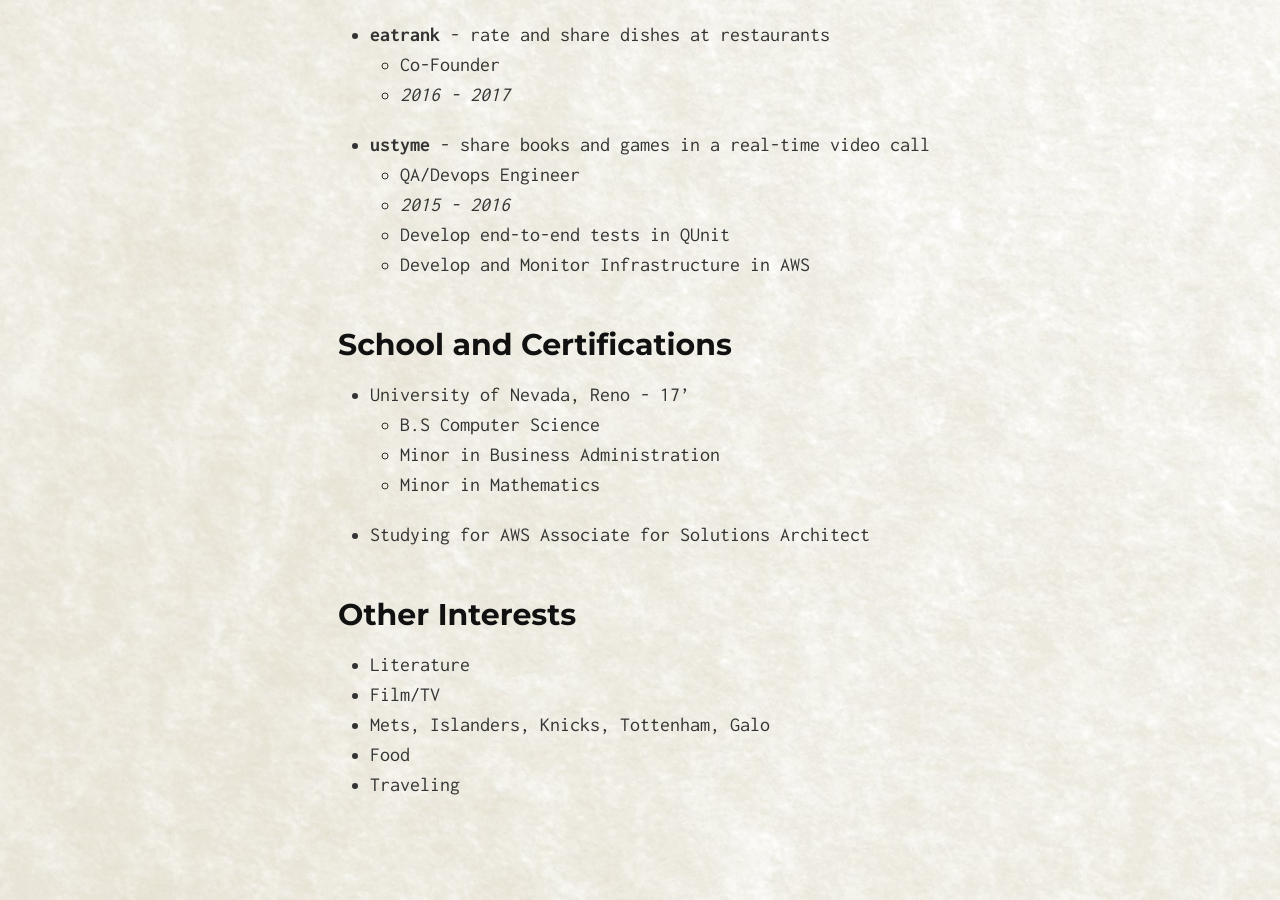
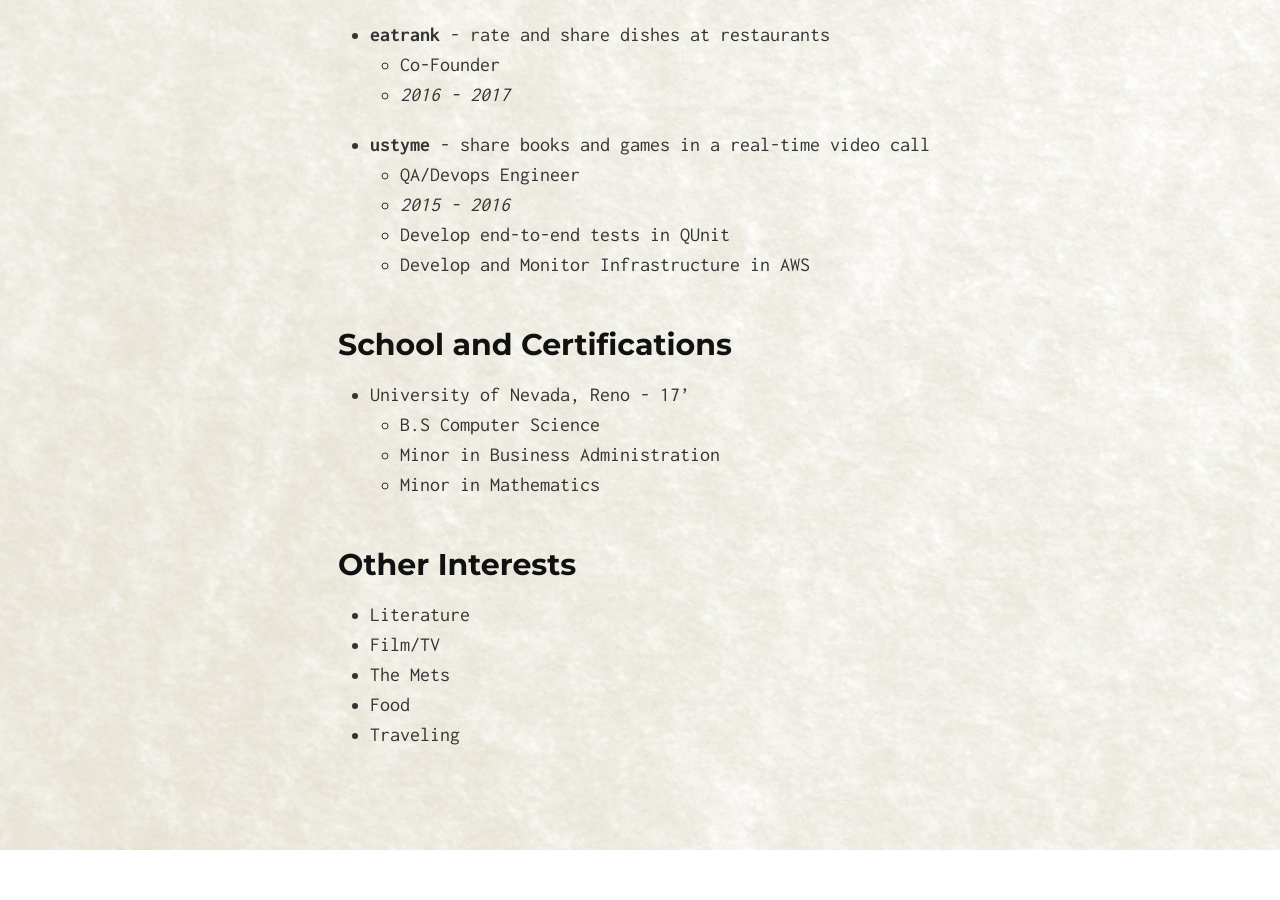
Before and after one commit to bennicholes/bennicholes.github.io, a Jekyll site: the page built from index.md, in a window 1280 px wide and 900 px high, scrolled down 1149 px. Built offline with Jekyll 4.4.1, drawn with Linux system fonts in a browser that asks for light colours; after the commit the page ends 1999 px from its top, so only the background shows below that.

Commit message:
Update index.md

```diff
--- a/index.md
+++ b/index.md
@@ -63,11 +63,10 @@
 	* B.S Computer Science
 	* Minor in Business Administration
 	* Minor in Mathematics
-* Studying for AWS Associate for Solutions Architect
 
 ## Other Interests
 * Literature
 * Film/TV
-* Mets, Islanders, Knicks, Tottenham, Galo
+* The Mets
 * Food
 * Traveling
```
